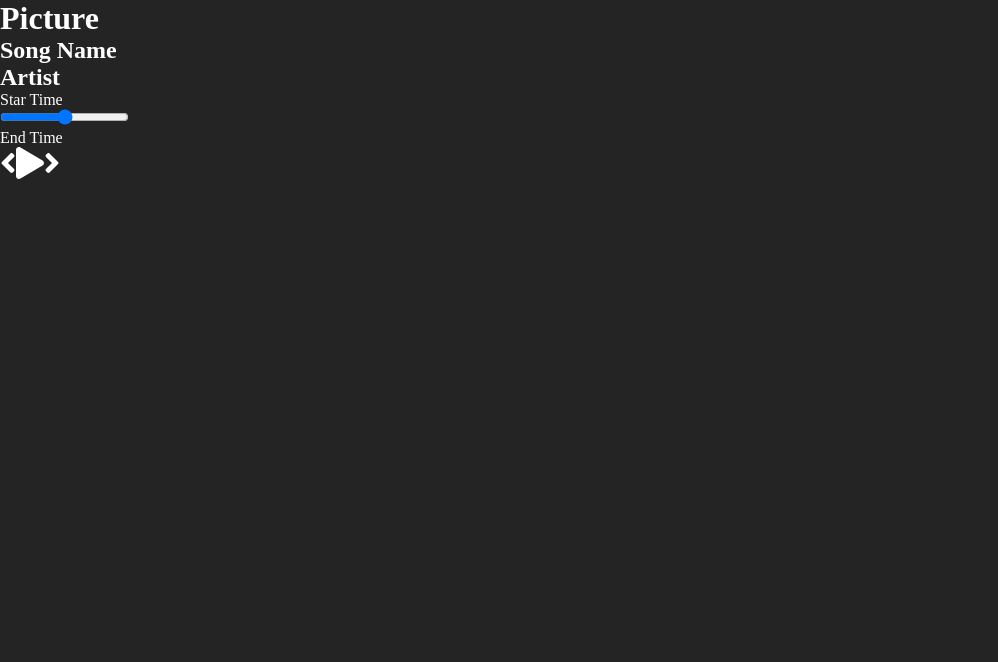
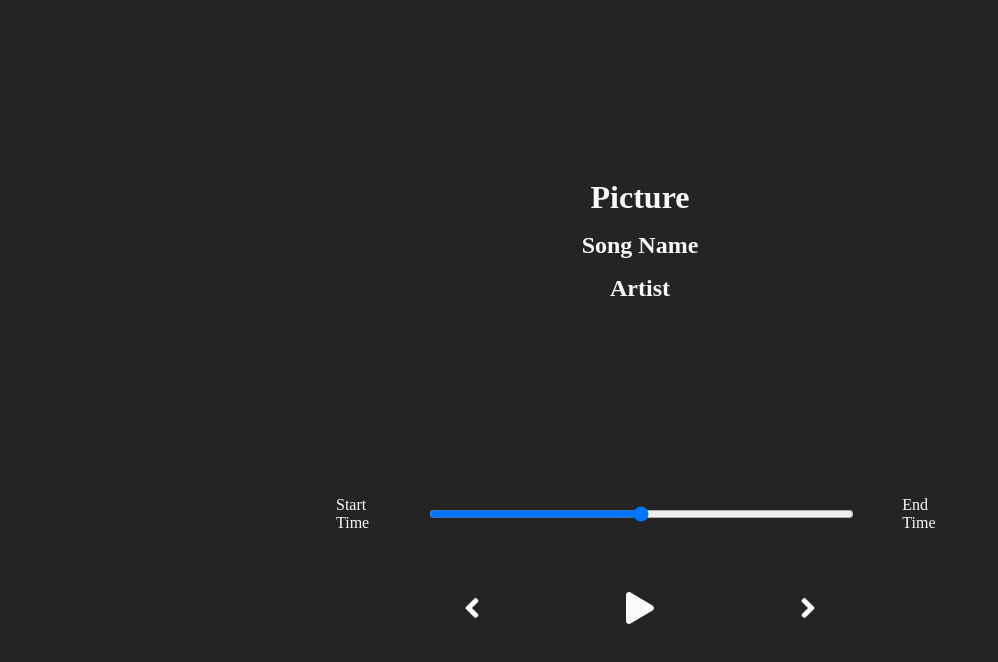
Before and after one commit to Shoozle/react-music-player, a React (Create React App) app: page / in a window 1280 px wide. Shown: the top 662 px of the page, without its empty margins (0-998 px from the left). Built offline with nearby package versions, Linux system fonts and the light colour scheme.

Commit message:
Basic Styling added

```diff
--- a/src/components/Player.js
+++ b/src/components/Player.js
@@ -5,7 +5,7 @@ const Player = () => {
     return (
         <div className="player">
             <div className="time__control">
-                <p>Star Time</p>
+                <p>Start Time</p>
                 <input type="range" />
                 <p>End Time</p>
             </div>
--- /dev/null
+++ b/src/styles/_player.scss
@@ -0,0 +1,32 @@
+.player {
+    min-height: 20vh;
+    display: flex;
+    flex-direction: column;
+    align-items: center;
+    justify-content: space-between;
+}
+
+.time__control {
+    width: 50%;
+    display: flex;
+    gap: 1rem 2rem;
+
+    input {
+        width: 100%;
+    }
+    p {
+        padding: 1rem;
+    }
+}
+
+.play__control {
+    display: flex;
+    justify-content: space-between;
+    align-items: center;
+    padding: 1rem;
+    width: 30%;
+
+    svg {
+        cursor: pointer;
+    }
+}
--- /dev/null
+++ b/src/styles/_song.scss
@@ -0,0 +1,8 @@
+.song__container {
+    min-height: 60vh;
+    display: flex;
+    flex-direction: column;
+    gap: 1rem;
+    align-items: center;
+    justify-content: center;
+}
--- a/src/styles/app.scss
+++ b/src/styles/app.scss
@@ -6,5 +6,8 @@
 
 html, body {
     background-color: rgb(35, 36, 35);
-    color: white;
+    color: rgb(250, 250, 250);
 }
+
+@import "./player";
+@import "./song";
```
